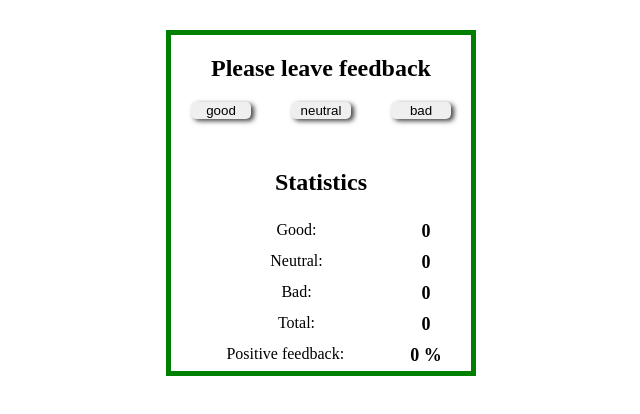
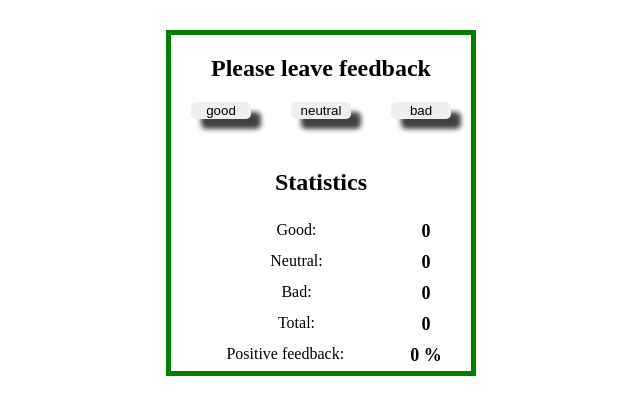
Before and after one commit to Slav-0N/goit-react-hw-02-feedback, a React (Create React App) app: page / in a window 1280 px wide. Shown: the top 414 px of the page, without its empty margins (319-959 px from the left). Built offline with nearby package versions, Linux system fonts and the light colour scheme.

Commit message:
task 3 - Section is ready

```diff
--- a/src/components/Feedback/Feedback.styled.js
+++ b/src/Wide.styled.js
@@ -1,6 +1,6 @@
 import { styled } from 'styled-components';
 
-export const FeedbackSection = styled.section`
+export const StyledSection = styled.Section`
   width: 300px;
   border: 5px solid green;
   /* display: block; */
@@ -14,23 +14,20 @@ export const FeedbackSection = styled.section`
     width: 60px;
     margin: 0 auto;
     margin-bottom: 30px;
-    box-shadow: 3px 2px 5px 0px rgba(0, 0, 0, 0.75);
-    -webkit-box-shadow: 3px 2px 5px 0px rgba(0, 0, 0, 0.75);
-    -moz-box-shadow: 3px 2px 5px 0px rgba(0, 0, 0, 0.75);
+
+    box-shadow: 10px 10px 5px 0px rgba(0, 0, 0, 0.75);
+    -webkit-box-shadow: 10px 10px 5px 0px rgba(0, 0, 0, 0.75);
+    -moz-box-shadow: 10px 10px 5px 0px rgba(0, 0, 0, 0.75);
     border: 0;
     border-radius: 5px;
   }
   button:hover {
-    box-shadow: 10px 10px 5px 0px rgba(32, 161, 49, 0.75);
-    -webkit-box-shadow: 10px 10px 5px 0px rgba(32, 161, 49, 0.75);
-    -moz-box-shadow: 10px 10px 5px 0px rgba(32, 161, 49, 0.75);
+    box-shadow: 3px 2px 5px 0px rgba(0, 0, 0, 0.75);
+    -webkit-box-shadow: 3px 2px 5px 0px rgba(0, 0, 0, 0.75);
+    -moz-box-shadow: 3px 2px 5px 0px rgba(32, 161, 49, 0.75);
     background-color: rgba(32, 161, 49, 0.5);
     border: 0;
     color: rgb(0, 0, 100);
-
-    /* box-shadow: 3px 2px 5px 0px rgba(0, 0, 0, 0.75) inset;
-    -webkit-box-shadow: 3px 2px 5px 0px rgba(0, 0, 0, 0.75) inset;
-    -moz-box-shadow: 3px 2px 5px 0px rgba(0, 0, 0, 0.75) inset; */
   }
 
   div {
--- a/src/components/App.jsx
+++ /dev/null
@@ -1,10 +0,0 @@
-import { FeedbackCounter } from 'components/Feedback/Feedback';
-
-export const App = () => {
-  return (
-    <>
-      {/* <Feedback /> */}
-      <FeedbackCounter />
-    </>
-  );
-};
--- a/src/components/Feedback/Feedback.jsx
+++ b/src/components/Feedback/App.jsx
@@ -1,5 +1,7 @@
 import { Component } from 'react';
-import { FeedbackSection } from './Feedback.styled';
+import Statistics from './Statistics/Statistics';
+import FeedbackOptions from './FeedbackOptions/FeedbackOptions';
+import Section from './Section/Section';
 
 export class FeedbackCounter extends Component {
   state = {
@@ -51,36 +53,22 @@ export class FeedbackCounter extends Component {
 
   render() {
     return (
-      <FeedbackSection>
-        <h1>Please leave feedback</h1>
-        <div onClick={this.totalPlusPercent}>
-          <button onClick={this.handleClick}>good</button>
-          <button onClick={this.neutralHandleClick}>neutral</button>
-          <button onClick={this.badHandleClick}>bad</button>
-        </div>
-        <h2>Statistics</h2>
-        <div>
-          <p>Good:</p>
-          <span>{this.state.goodValue}</span>
-        </div>
-        <div>
-          <p>Neutral:</p>
-          <span>{this.state.neutralValue}</span>
-        </div>
-        <div>
-          <p>Bad:</p>
-          <span>{this.state.badValue}</span>
-        </div>
+      <Section>
+        <FeedbackOptions
+          totalPlusPercent={this.totalPlusPercent}
+          handleClick={this.handleClick}
+          neutralHandleClick={this.neutralHandleClick}
+          badHandleClick={this.badHandleClick}
+        />
 
-        <div>
-          <p>Total:</p>
-          <span>{this.state.total}</span>
-        </div>
-        <div>
-          <p>Positive feedback:</p>
-          <span>{Math.round(this.state.positive)} %</span>
-        </div>
-      </FeedbackSection>
+        <Statistics
+          goodValue={this.state.goodValue}
+          neutralValue={this.state.neutralValue}
+          badValue={this.state.badValue}
+          total={this.state.total}
+          positive={Math.round(this.state.positive)}
+        />
+      </Section>
     );
   }
 }
--- /dev/null
+++ b/src/components/Feedback/FeedbackOptions/FeedbackOptions.jsx
@@ -0,0 +1,19 @@
+import React from 'react';
+import ButtonWrapper from './FeedbackOptions.styled';
+
+const FeedbackOptions = ({
+  totalPlusPercent,
+  handleClick,
+  neutralHandleClick,
+  badHandleClick,
+}) => {
+  return (
+    <ButtonWrapper onClick={totalPlusPercent}>
+      <button onClick={handleClick}>good</button>
+      <button onClick={neutralHandleClick}>neutral</button>
+      <button onClick={badHandleClick}>bad</button>
+    </ButtonWrapper>
+  );
+};
+
+export default FeedbackOptions;
--- /dev/null
+++ b/src/components/Feedback/FeedbackOptions/FeedbackOptions.styled.js
@@ -0,0 +1,31 @@
+import styled from 'styled-components';
+
+const ButtonWrapper = styled.div`
+  width: 300px;
+  display: flex;
+  /* border: 1px solid gray; */
+  justify-content: center;
+
+  button {
+    justify-content: center;
+    width: 60px;
+    margin: 0 auto;
+    margin-bottom: 30px;
+
+    box-shadow: 10px 10px 5px 0px rgba(0, 0, 0, 0.75);
+    -webkit-box-shadow: 10px 10px 5px 0px rgba(0, 0, 0, 0.75);
+    -moz-box-shadow: 10px 10px 5px 0px rgba(0, 0, 0, 0.75);
+    border: 0;
+    border-radius: 5px;
+  }
+  button:hover {
+    box-shadow: 3px 2px 5px 0px rgba(0, 0, 0, 0.75);
+    -webkit-box-shadow: 3px 2px 5px 0px rgba(0, 0, 0, 0.75);
+    -moz-box-shadow: 3px 2px 5px 0px rgba(32, 161, 49, 0.75);
+    background-color: rgba(32, 161, 49, 0.5);
+    border: 0;
+    color: rgb(0, 0, 100);
+  }
+`;
+
+export default ButtonWrapper;
--- /dev/null
+++ b/src/components/Feedback/Section/Section.jsx
@@ -0,0 +1,13 @@
+import React from 'react';
+import { StyledSection } from './Section.styled';
+
+const Section = ({ children }) => {
+  return (
+    <StyledSection>
+      <h1>Please leave feedback</h1>
+      {children}
+    </StyledSection>
+  );
+};
+
+export default Section;
--- /dev/null
+++ b/src/components/Feedback/Section/Section.styled.js
@@ -0,0 +1,11 @@
+import { styled } from 'styled-components';
+
+export const StyledSection = styled.section`
+  width: 300px;
+  border: 5px solid green;
+  /* display: block; */
+  flex-direction: column;
+  overflow: hidden;
+  text-align: center;
+  margin: 30px auto;
+`;
--- /dev/null
+++ b/src/components/Feedback/Statistics/Statistics.jsx
@@ -0,0 +1,33 @@
+import React from 'react';
+import StatisticWrapper from './Statistics.styled';
+
+const Statistics = ({ goodValue, neutralValue, badValue, total, positive }) => {
+  return (
+    <StatisticWrapper>
+      <h2>Statistics</h2>
+      <div>
+        <p>Good:</p>
+        <span>{goodValue}</span>
+      </div>
+      <div>
+        <p>Neutral:</p>
+        <span>{neutralValue}</span>
+      </div>
+      <div>
+        <p>Bad:</p>
+        <span>{badValue}</span>
+      </div>
+
+      <div>
+        <p>Total:</p>
+        <span>{total}</span>
+      </div>
+      <div>
+        <p>Positive feedback:</p>
+        <span>{positive} %</span>
+      </div>
+    </StatisticWrapper>
+  );
+};
+
+export default Statistics;
--- /dev/null
+++ b/src/components/Feedback/Statistics/Statistics.styled.js
@@ -0,0 +1,23 @@
+import styled from 'styled-components';
+
+const StatisticWrapper = styled.div`
+  div {
+    width: 300px;
+    display: flex;
+    /* border: 1px solid gray; */
+    justify-content: center;
+  }
+
+  p {
+    width: 200px;
+    margin: 5px;
+  }
+
+  span {
+    font-size: large;
+    font-weight: 700;
+    margin: 5px 20px;
+  }
+`;
+
+export default StatisticWrapper;
--- a/src/index.js
+++ b/src/index.js
@@ -1,5 +1,9 @@
-import { App } from 'components/App';
+// import { App } from 'components/App';
+import { FeedbackCounter } from 'components/Feedback/App';
 import React from 'react';
 import ReactDOM from 'react-dom/client';
 
-ReactDOM.createRoot(document.getElementById('root')).render(<App />);
+// ReactDOM.createRoot(document.getElementById('root')).render(<App />);
+ReactDOM.createRoot(document.getElementById('root')).render(
+  <FeedbackCounter />
+);
```
